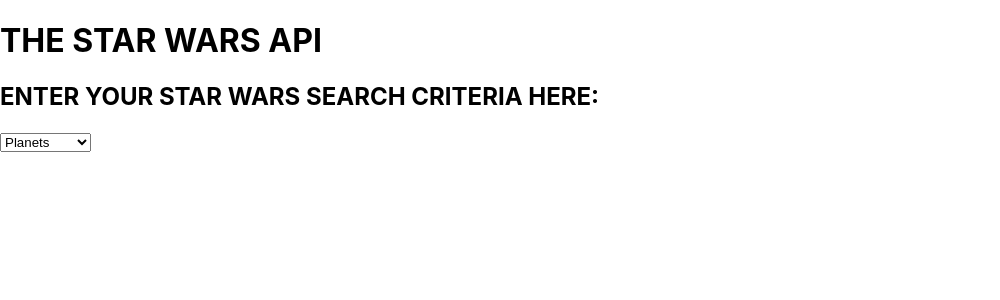
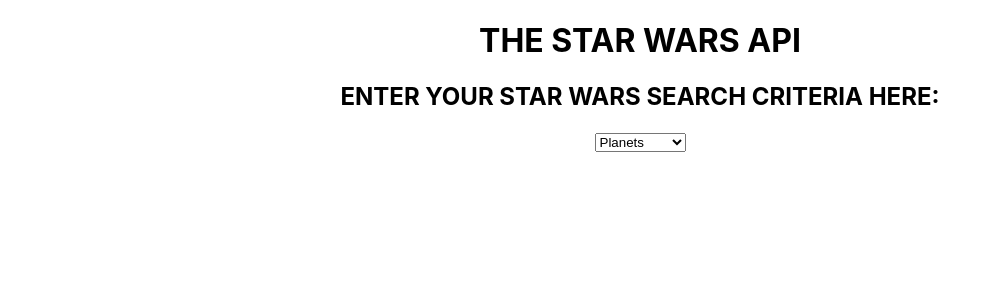
Before and after one commit to thinkful-ei-macaw/starwars-andrewb, a React (Create React App) app: page / in a window 1280 px wide. Shown: the top 300 px of the page, without its empty margins (0-1000 px from the left). Built offline with nearby package versions, Linux system fonts and the light colour scheme.

Commit message:
added styling page

```diff
--- /dev/null
+++ b/src/App.css
@@ -0,0 +1,8 @@
+* {
+    box-sizing: border-box;
+}
+
+body {
+    margin: auto;
+    text-align: center;
+}
--- a/src/App.js
+++ b/src/App.js
@@ -1,8 +1,9 @@
 import React from 'react';
+import './App.css'
 
 function App() {
   return (
-    <main className='App'>
+    <main className='content'>
       <header>
         <h1>THE STAR WARS API</h1>
       </header>
```
